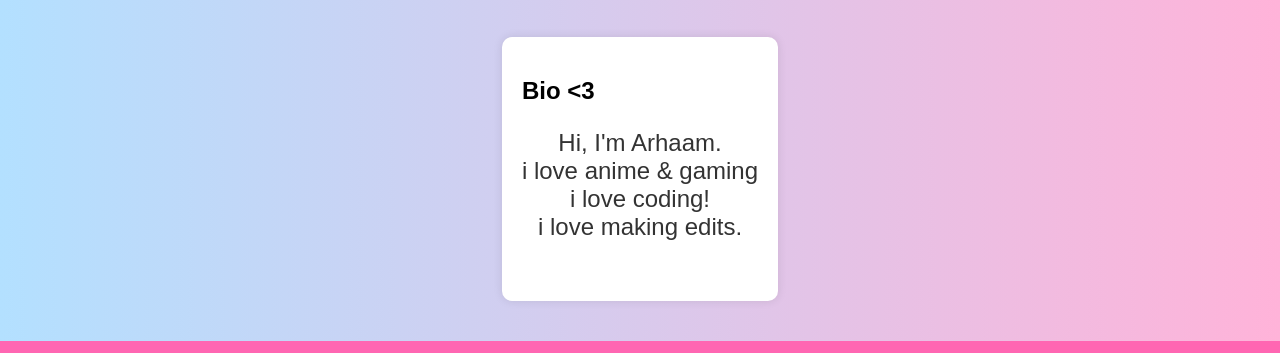
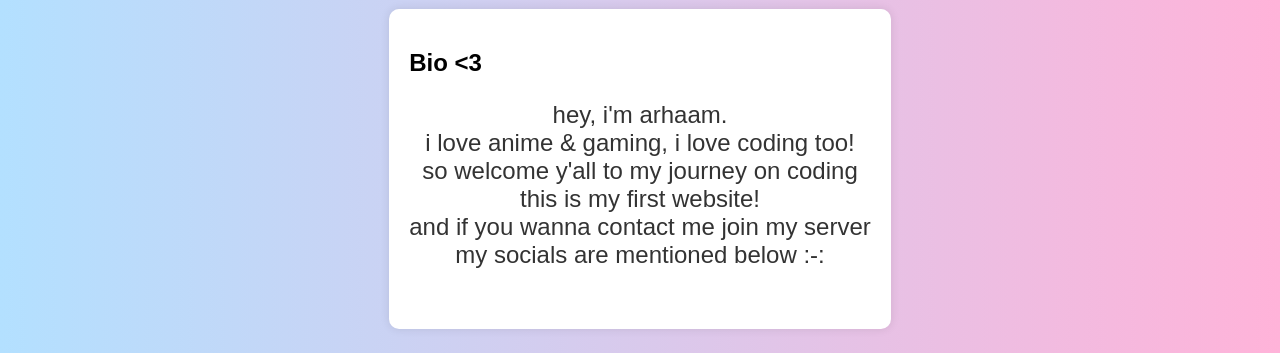
Before and after one commit to imarhaam/exe, a plain HTML site: page index.html in a window 1280 px wide. Shown: the part 245-598 px from the top of the page. Drawn offline with nearby package versions, Linux system fonts and the light colour scheme.

Commit message:
Add files via upload

```diff
--- a/index.html
+++ b/index.html
@@ -62,10 +62,12 @@
 
     <div class="bio">
         <h2>Bio <span>&lt;3</span></h2>
-        <p>Hi, I'm Arhaam.<br>
-            i love anime & gaming<br>
-            i love coding!<br>
-            i love making edits.<br>
+        <p>hey, i'm arhaam.<br>
+            i love anime & gaming, i love coding too!<br>
+            so welcome y'all to my journey on coding <br>
+            this is my first website!<br>
+            and if you wanna contact me join my server <br>
+            my socials are mentioned below :-:
             </p>
     </div>
 
```
